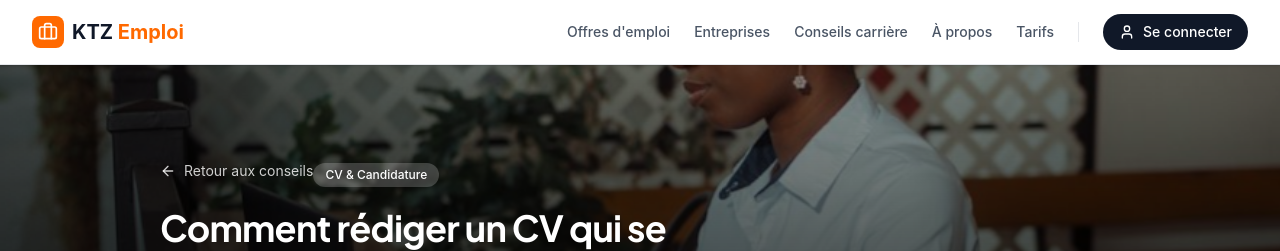
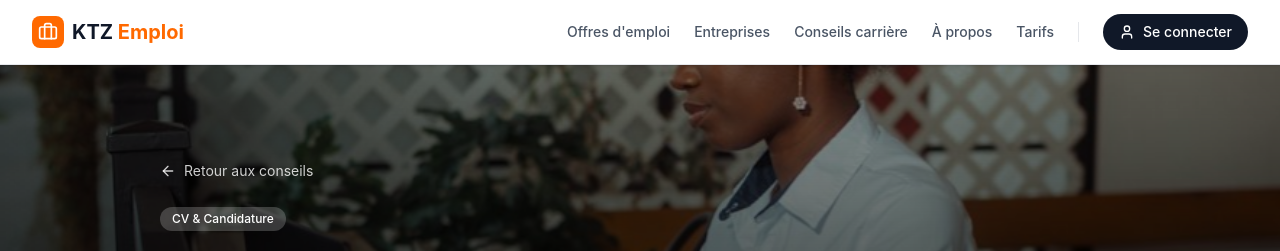
Before and after one commit to kitzdon37-bot/ktz-emploi, a Next.js app: page /conseils/comment-rediger-un-cv in a window 1280 px wide. Shown: the top 251 px of the page. Built offline with nearby package versions, Linux system fonts and the light colour scheme; no server answers.

Commit message:
fix: lien « Retour aux conseils » sur sa propre ligne dans l'en-tête d'article

```diff
--- a/src/app/conseils/[slug]/page.tsx
+++ b/src/app/conseils/[slug]/page.tsx
@@ -52,7 +52,7 @@ export default async function ArticlePage({ params }: Props) {
             <div className="flex-1 max-w-2xl">
               <Link
                 href="/conseils"
-                className="inline-flex items-center gap-2 text-white/80 hover:text-white text-sm mb-6 transition-colors"
+                className="flex w-fit items-center gap-2 text-white/80 hover:text-white text-sm mb-6 transition-colors"
               >
                 <ArrowLeft className="h-4 w-4" />
                 Retour aux conseils
```
